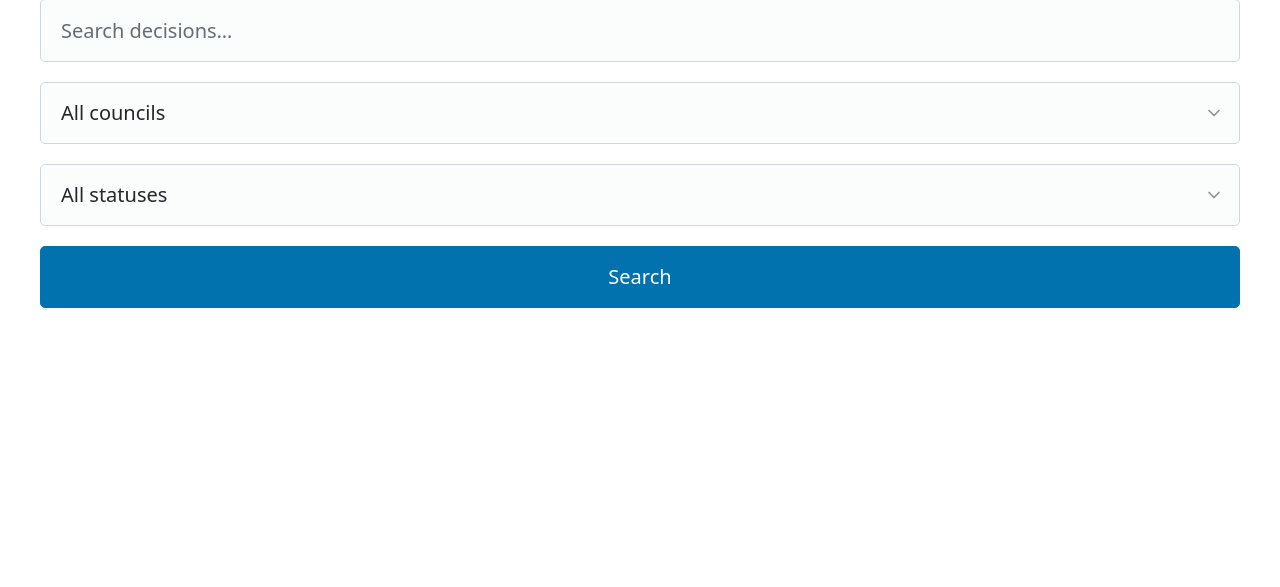
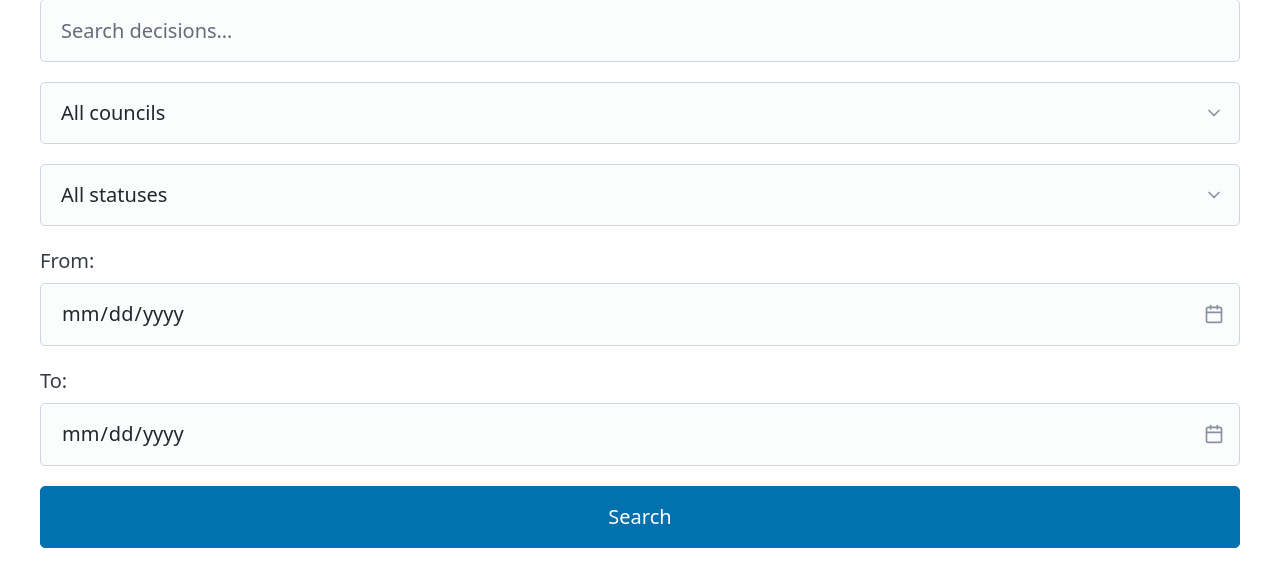
Before and after one commit to DemocracyClub/lgsf-web, a Django app: page /decisions/search in a window 1280 px wide. Shown: the part 86-673 px from the top of the page. Run offline with Django 5.2, Linux system fonts and the light colour scheme; tables that the repository leaves empty hold one stand-in row (values such as "Sample post"); some libraries are stand-ins or nearby versions.

Commit message:
filter by dates

```diff
--- a/lgsf_web/apps/core/forms.py
+++ b/lgsf_web/apps/core/forms.py
@@ -37,3 +37,15 @@ class DecisionSearchForm(forms.Form):
         required=False,
         choices=status_choices,
     )
+    publication_date_from = forms.DateField(
+        label="From",
+        required=False,
+        input_formats=["%d/%m/%Y", "%Y-%m-%d"],
+        widget=forms.DateInput(attrs={"type": "date"}, format="%d/%m/%Y"),
+    )
+    publication_date_to = forms.DateField(
+        label="To",
+        required=False,
+        input_formats=["%d/%m/%Y", "%Y-%m-%d"],
+        widget=forms.DateInput(attrs={"type": "date"}, format="%d/%m/%Y"),
+    )
--- a/lgsf_web/apps/core/templates/core/decision_search.html
+++ b/lgsf_web/apps/core/templates/core/decision_search.html
@@ -15,6 +15,10 @@
             {{ form.q }}
             {{ form.council }}
             {{ form.status }}
+            {{ form.publication_date_from.label_tag }}
+            {{ form.publication_date_from }}
+            {{ form.publication_date_to.label_tag }}
+            {{ form.publication_date_to }}
             <button type="submit">Search</button>
         </form>
 
--- a/lgsf_web/apps/core/views.py
+++ b/lgsf_web/apps/core/views.py
@@ -22,6 +22,12 @@ def decision_search(request):
         if status := form.cleaned_data["status"]:
             queryset = queryset.filter(status=status)
 
+        if date_from := form.cleaned_data["publication_date_from"]:
+            queryset = queryset.filter(publication_date__gte=date_from)
+
+        if date_to := form.cleaned_data["publication_date_to"]:
+            queryset = queryset.filter(publication_date__lte=date_to)
+
         results = queryset.search(query)
 
     context = {
```
